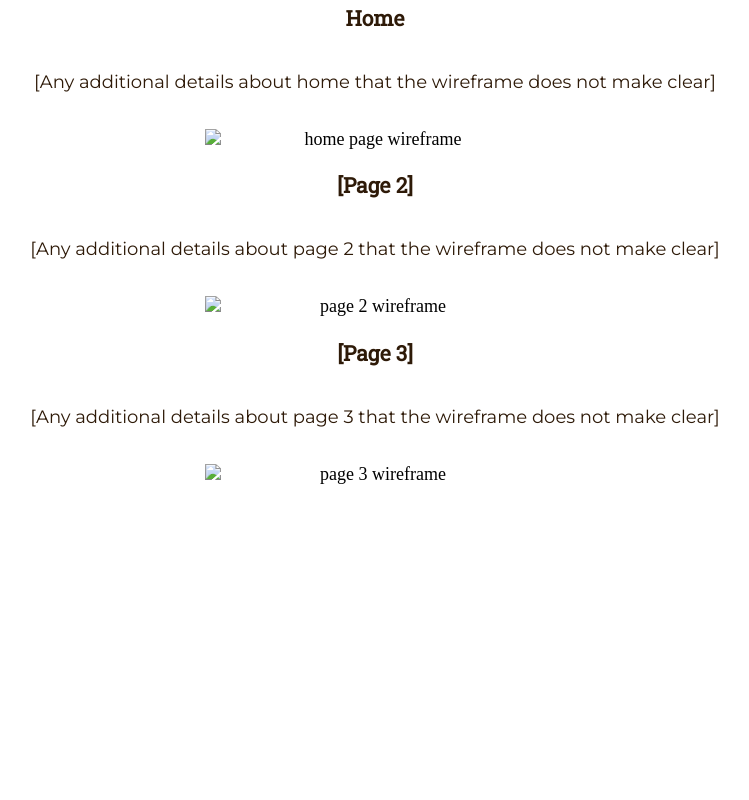
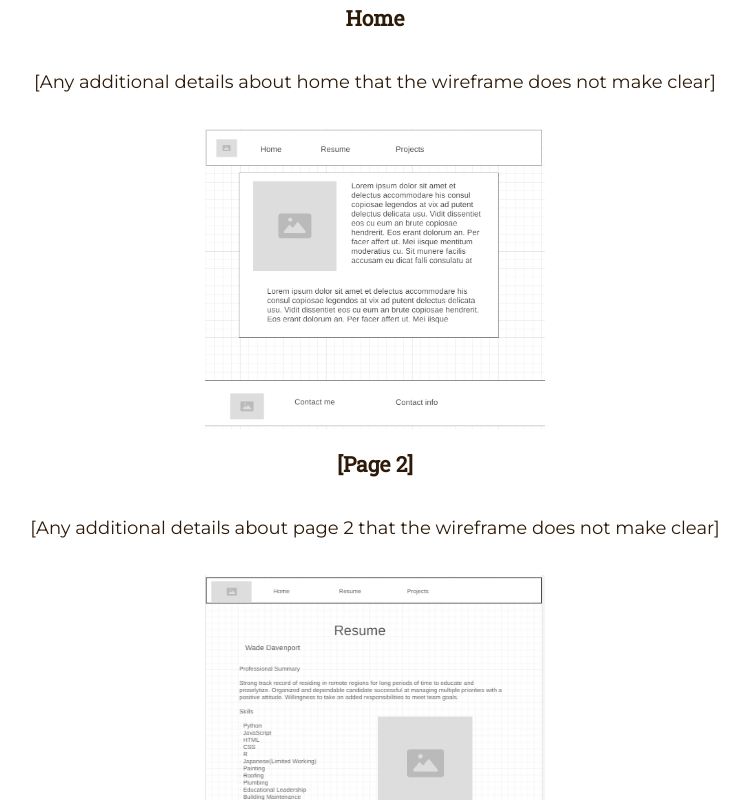
Before and after one commit to Wolphren/portfolio, a plain HTML site: page site-plan.html in a window 1280 px wide. Shown: the part 7560-8360 px from the top of the page, without its empty margins (265-1014 px from the left). Before the commit the page ends 8117 px from the top, so only its background shows below. Drawn offline with Linux system fonts and the light colour scheme.

Commit message:
Added Wireframes to the site-plan

```diff
--- a/site-plan.html
+++ b/site-plan.html
@@ -256,19 +256,19 @@
       <p>
         [Any additional details about home that the wireframe does not make clear]
       </p>
-      <img src="#" alt="home page wireframe">
+      <img src="/images/home-page.png" alt="home page wireframe">
 
       <h3>[Page 2]</h3>
       <p>
         [Any additional details about page 2 that the wireframe does not make clear]
       </p>
-      <img src="#" alt="page 2 wireframe">
+      <img src="/images/resume-page.png" alt="page 2 wireframe">
 
       <h3>[Page 3]</h3>
       <p>
         [Any additional details about page 3 that the wireframe does not make clear]
       </p>
-      <img src="#" alt="page 3 wireframe">
+      <img src="/images/projects-page.png" alt="page 3 wireframe">
     </main>
   </body>
 
```
Also changed, not shown: images/home-page.png (added), images/projects-page.png (added), images/resume-page.png (added).
